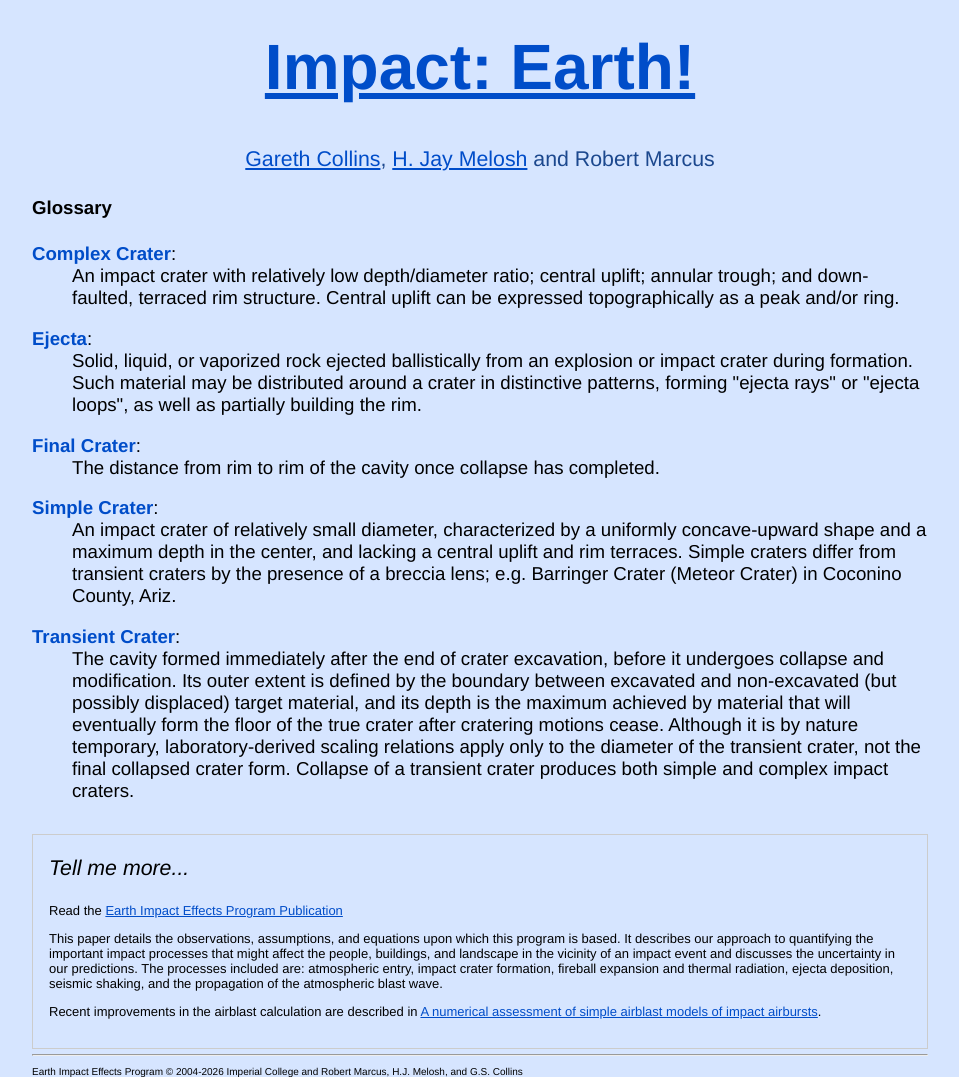
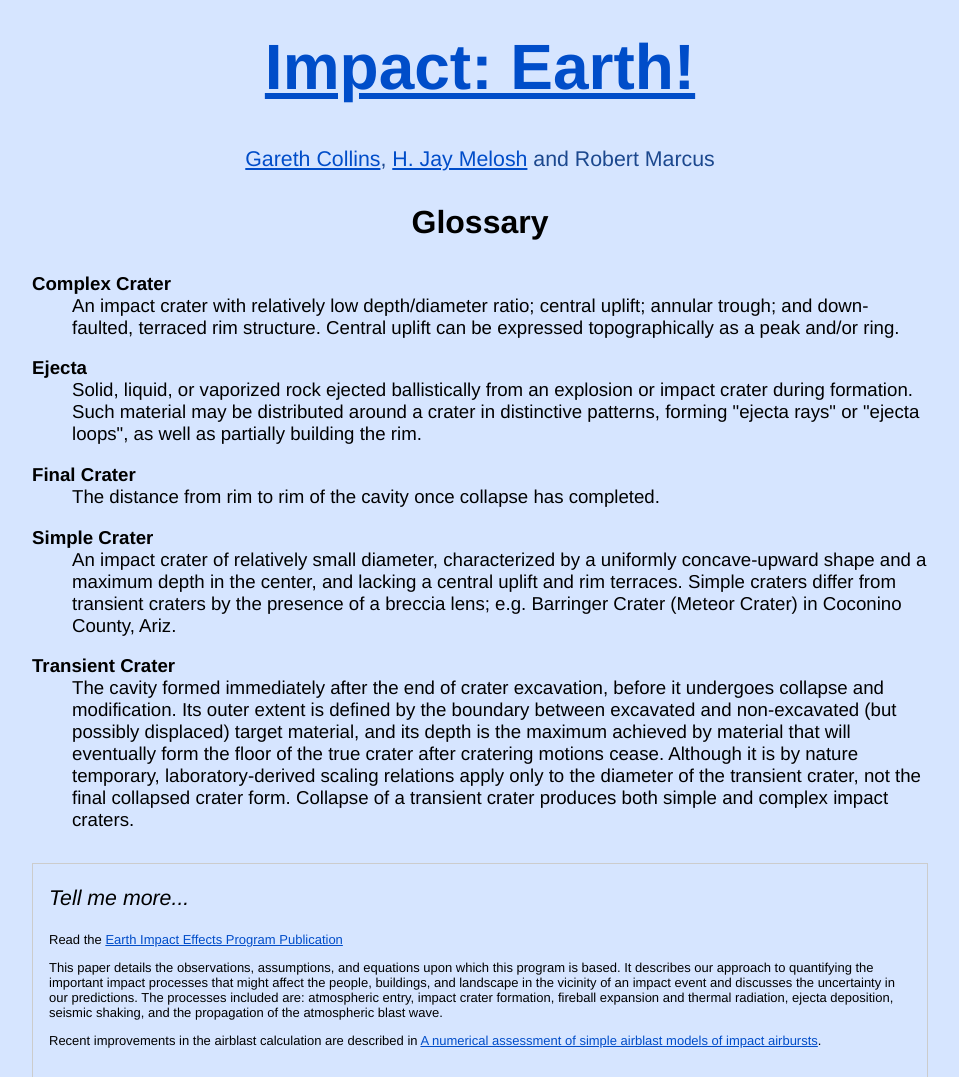
Before and after one commit to ImperialCollegeLondon/impact, a Flask app: page /craterglossary in a window 1280 px wide. Shown: the part 139-1216 px from the top of the page, without its empty margins (160-1119 px from the left). Run offline with Flask 3, Linux system fonts and the light colour scheme.

Commit message:
Fix gloassary for accessibility

```diff
--- a/static/ImpactEarth.css
+++ b/static/ImpactEarth.css
@@ -293,6 +293,17 @@ dl.location  {
     display: block;
     margin-bottom: 0.65em;
 }
+.glossary-title {
+    font-size: 24pt;
+    font-weight: bold;
+    text-align: center;
+}
+.glossary-list dt {
+    font-weight: bold;
+}
+.glossary-list dd {
+    margin-bottom: 1em;
+}
 ul.damage {
     list-style-type: disc;
 }
--- a/templates/craterglos.html
+++ b/templates/craterglos.html
@@ -1,34 +1,31 @@
 {% extends "base.html" %}
 {% block title %}Examples{% endblock %}
 {% block content %}
-<h4>Glossary</h4>
+<h3 class="glossary-title">Glossary</h3>
 
-<b><dl><a name="complex">Complex Crater</a></b>:
+<dl class="glossary-list">
+	<dt id="complex">Complex Crater</dt>
 	<dd>An impact crater with relatively low depth/diameter ratio; central uplift; annular trough; and down-faulted, terraced rim
-structure.  Central uplift can be expressed topographically as a peak and/or ring.
-</dl>
+	structure.  Central uplift can be expressed topographically as a peak and/or ring.</dd>
 
-<b><dl><a name="ejecta">Ejecta</a></b>:
+	<dt id="ejecta">Ejecta</dt>
 	<dd>Solid, liquid, or vaporized rock ejected ballistically from an explosion or impact crater during formation. Such material may be
-distributed around a crater in distinctive patterns, forming "ejecta rays" or "ejecta loops", as well as partially building the rim.
-</dl>
+	distributed around a crater in distinctive patterns, forming "ejecta rays" or "ejecta loops", as well as partially building the rim.</dd>
 
-<b><dl><a name="final">Final Crater</a></b>:
-<dd>The distance from rim to rim of the cavity once collapse has completed.
-</dl>
+	<dt id="final">Final Crater</dt>
+	<dd>The distance from rim to rim of the cavity once collapse has completed.</dd>
 
-<b><dl><a name="simple">Simple Crater</a></b>:
+	<dt id="simple">Simple Crater</dt>
 	<dd>An impact crater of relatively small diameter, characterized by a uniformly concave-upward shape and a maximum depth in the center,
 	and lacking a central uplift and rim terraces.  Simple craters differ from transient craters by the presence of a breccia lens;
-e.g. Barringer Crater (Meteor Crater) in Coconino County, Ariz.
-</dl>
+	e.g. Barringer Crater (Meteor Crater) in Coconino County, Ariz.</dd>
 
-<b><dl><a name="transient">Transient Crater</a></b>:
+	<dt id="transient">Transient Crater</dt>
 	<dd>The cavity formed immediately after the end of crater excavation, before it undergoes collapse and
 	modification.  Its outer extent is defined by the boundary between excavated and non-excavated (but possibly displaced) target material, and its depth is
 	the maximum achieved by material that will eventually form the floor of the true crater after cratering motions cease.  Although it is
 	by nature temporary, laboratory-derived scaling relations apply only to the diameter of the transient crater, not the final collapsed
-crater form.  Collapse of a transient crater produces both simple and complex impact craters.
+	crater form.  Collapse of a transient crater produces both simple and complex impact craters.</dd>
 </dl>
 
 {% endblock %}
```
Lines whose indentation alone changed are shown as unchanged.
